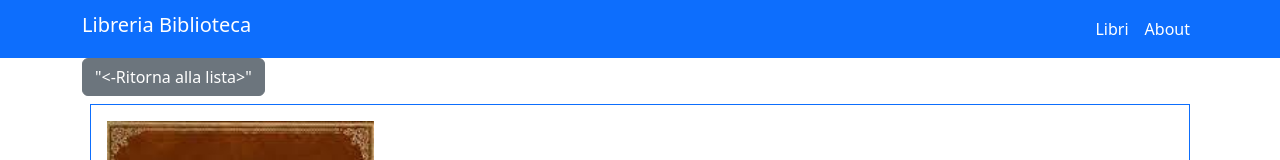
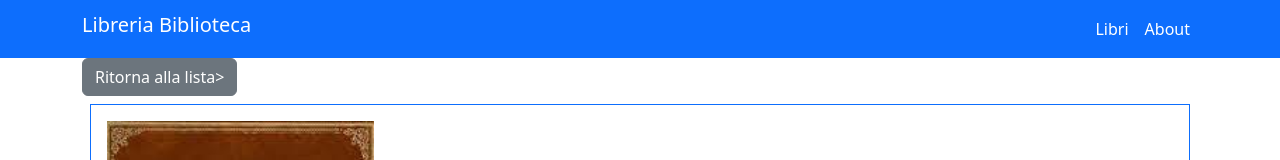
Before and after one commit to lucMula/DemoAngular, an Angular app: page /libro/1 in a window 1280 px wide. Shown: the top 160 px of the page. Built offline with nearby package versions, Linux system fonts and the light colour scheme.

Commit message:
fix definitivo

```diff
--- a/src/app/components/dettaglio-libro/dettaglio-libro.component.html
+++ b/src/app/components/dettaglio-libro/dettaglio-libro.component.html
@@ -1,2 +1,2 @@
-<button class="btn btn-secondary" (click)="back()">"<-Ritorna alla lista>"</button>
+<button class="btn btn-secondary" (click)="back()">Ritorna alla lista></button>
 <app-libro [libro]="libro"></app-libro>
```
